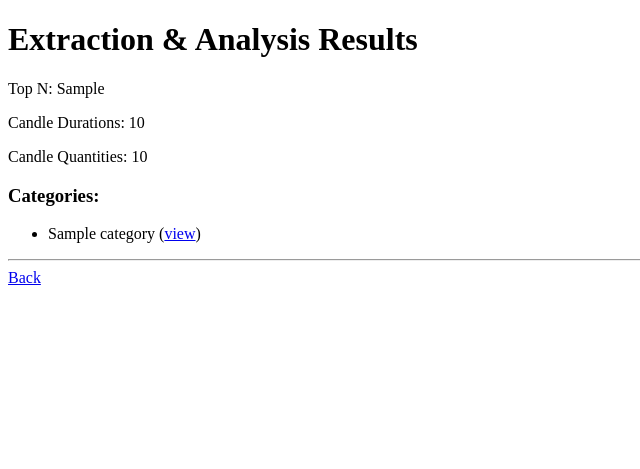
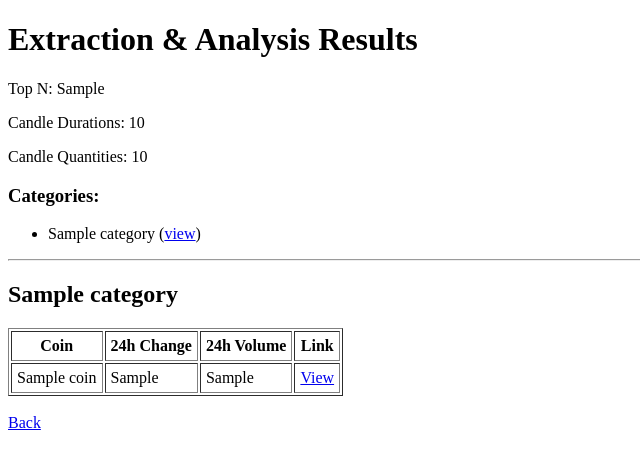
Before and after one commit to g8d3/p1, a Flask app: template s4-trade/t1/templates/results.html in a window 1280 px wide. Shown: the top 469 px of the page, without its empty margins (0-640 px from the left). Run offline with Flask 3, Linux system fonts and the light colour scheme; the template is opened without the code that fills it: most values are stand-ins (such as "Sample title", 1, 10 or a date in 2020).

Commit message:
Jul 11, 2025, 2:04 PM

```diff
--- a/s4-trade/t1/app.py
+++ b/s4-trade/t1/app.py
@@ -18,9 +18,23 @@ def index():
         n = int(request.form.get('n', 10))
         durations = request.form.get('durations', '1d,4h,1h').split(',')
         quantities = request.form.get('quantities', '30').split(',')
-        # TODO: Call browsermcp scraping and analysis logic here
-        # For now, just pass config to results page
-        return render_template('results.html', n=n, durations=durations, quantities=quantities, categories=CATEGORIES, results=None)
+
+        # --- browsermcp scraping stub ---
+        # Replace this stub with actual browsermcp tool calls
+        results = []
+        for name, url in CATEGORIES:
+            # Simulate extracted data for demo
+            category_results = []
+            for i in range(n):
+                category_results.append({
+                    'coin': f'Coin_{i+1}_{name}',
+                    'change_24h': f'{5+i*2:.2f}%',
+                    'vol_24h': f'{10000+i*5000}',
+                    'link': f'{url}/en/coins/coin_{i+1}_{name.lower().replace(" ", "_")}'
+                })
+            results.append({'category': name, 'items': category_results})
+
+        return render_template('results.html', n=n, durations=durations, quantities=quantities, categories=CATEGORIES, results=results)
     return render_template('index.html', categories=CATEGORIES)
 
 @app.route('/results')
--- a/s4-trade/t1/templates/results.html
+++ b/s4-trade/t1/templates/results.html
@@ -16,7 +16,26 @@
     </ul>
     <hr>
     {% if results %}
-        <!-- Results table will go here -->
+        {% for category in results %}
+            <h2>{{ category.category }}</h2>
+            <table border="1" cellpadding="5">
+                <tr>
+                    <th>Coin</th>
+                    <th>24h Change</th>
+                    <th>24h Volume</th>
+                    <th>Link</th>
+                </tr>
+                {% for item in category.items %}
+                <tr>
+                    <td>{{ item.coin }}</td>
+                    <td>{{ item.change_24h }}</td>
+                    <td>{{ item.vol_24h }}</td>
+                    <td><a href="{{ item.link }}" target="_blank">View</a></td>
+                </tr>
+                {% endfor %}
+            </table>
+            <br>
+        {% endfor %}
     {% else %}
         <p>No results yet. Integrate browsermcp logic to display extracted data.</p>
     {% endif %}
```
